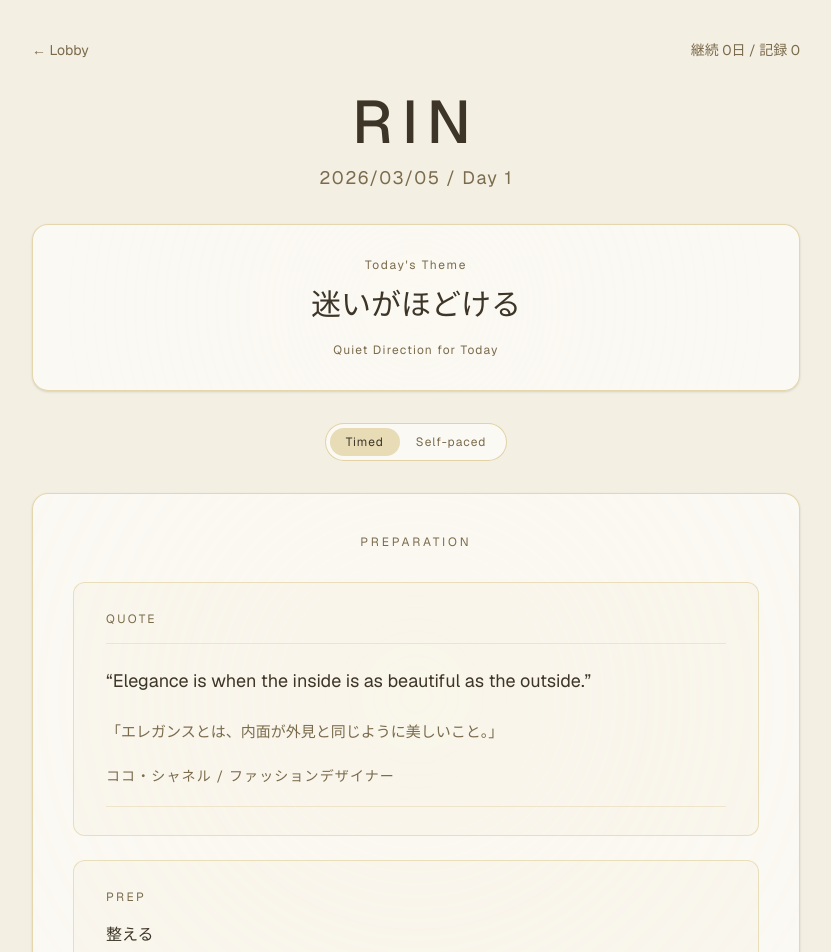
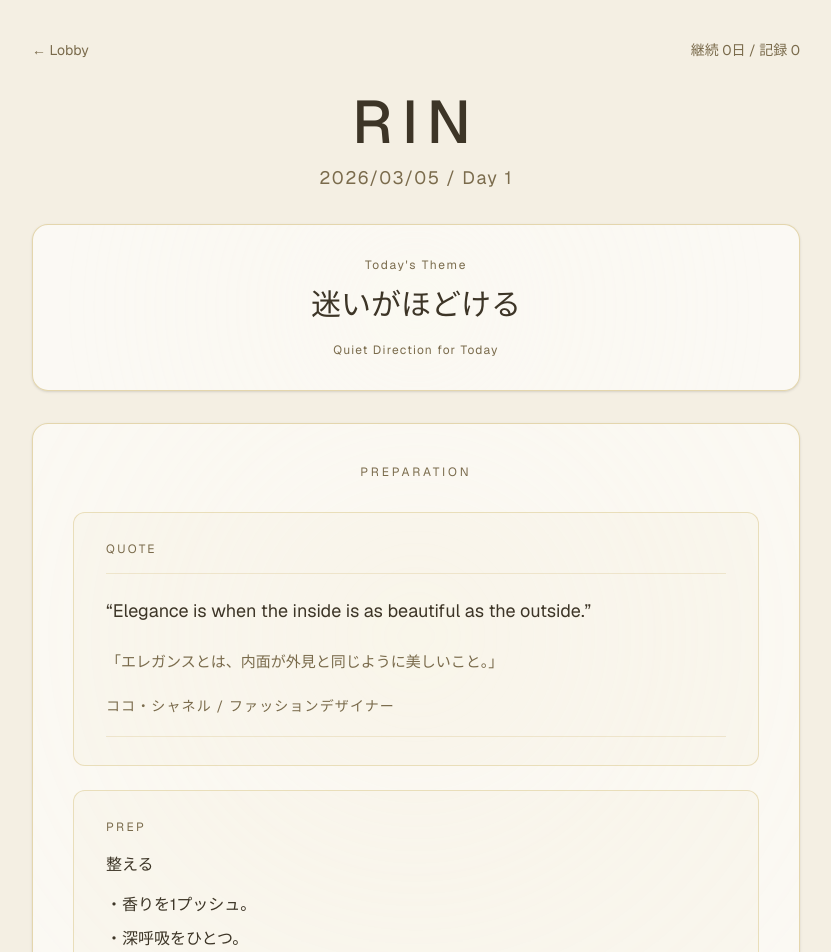
Before and after one commit to naturalpeopleinfo-blip/rin, a Next.js app: page /ritual in a window 1280 px wide. Shown: the top 952 px of the page, without its empty margins (224-1055 px from the left). Built offline with nearby package versions, Linux system fonts and the light colour scheme.

Commit message:
Refine ritual UI, add pause/reset and hourglass progress

```diff
--- a/app/globals.css
+++ b/app/globals.css
@@ -263,27 +263,128 @@ body {
     inset 0 1px 0 rgba(255, 252, 244, 0.5);
 }
 
+@keyframes rin-hourglass-flow {
+  0% {
+    filter: saturate(1) brightness(1);
+  }
+  50% {
+    filter: saturate(1.04) brightness(1.04);
+  }
+  100% {
+    filter: saturate(1) brightness(1);
+  }
+}
+
+.rin-hourglass-pill {
+  position: relative;
+  width: 20px;
+  height: 112px;
+  border-radius: 999px;
+  border: 1px solid color-mix(in srgb, var(--rin-gold) 64%, white);
+  background: linear-gradient(
+    180deg,
+    rgba(255, 253, 246, 0.82) 0%,
+    rgba(247, 239, 214, 0.3) 48%,
+    rgba(255, 253, 246, 0.72) 100%
+  );
+  box-shadow:
+    inset 0 0 0 1px rgba(255, 251, 238, 0.42),
+    0 8px 16px rgba(61, 53, 39, 0.08);
+  overflow: hidden;
+}
+
+.rin-hourglass-chamber {
+  position: absolute;
+  left: 2px;
+  right: 2px;
+  height: calc(50% - 5px);
+  overflow: hidden;
+}
+
+.rin-hourglass-top {
+  top: 2px;
+  border-radius: 999px 999px 8px 8px;
+}
+
+.rin-hourglass-bottom {
+  bottom: 2px;
+  border-radius: 8px 8px 999px 999px;
+}
+
+.rin-hourglass-neck {
+  position: absolute;
+  left: 4px;
+  right: 4px;
+  top: calc(50% - 2px);
+  height: 4px;
+  border-radius: 999px;
+  background: linear-gradient(
+    90deg,
+    rgba(238, 222, 178, 0.12) 0%,
+    rgba(232, 212, 160, 0.44) 50%,
+    rgba(238, 222, 178, 0.12) 100%
+  );
+  filter: blur(0.2px);
+}
+
+.rin-hourglass-liquid {
+  position: absolute;
+  left: 0;
+  right: 0;
+  bottom: 0;
+  border-radius: inherit;
+  background: linear-gradient(
+    180deg,
+    rgba(243, 227, 183, 0.18) 0%,
+    rgba(225, 199, 136, 0.58) 60%,
+    rgba(203, 172, 98, 0.56) 100%
+  );
+  box-shadow:
+    inset 0 1px 0 rgba(255, 250, 238, 0.3),
+    0 0 8px rgba(212, 190, 125, 0.22);
+  transition: height 520ms cubic-bezier(0.16, 1, 0.3, 1);
+}
+
+.rin-hourglass-flow {
+  animation: rin-hourglass-flow 3.2s ease-in-out infinite;
+}
+
 @keyframes rin-countdown-pop {
   0% {
     opacity: 0;
-    transform: scale(0.9);
+    transform: scale(0.98);
   }
-  20% {
+  25% {
     opacity: 1;
+    transform: scale(1.02);
+  }
+  72% {
+    opacity: 0.92;
     transform: scale(1);
-  }
-  80% {
-    opacity: 1;
-    transform: scale(1.03);
   }
   100% {
     opacity: 0;
-    transform: scale(0.94);
+    transform: scale(1);
   }
 }
 
 .rin-countdown-pop {
-  animation: rin-countdown-pop 920ms cubic-bezier(0.16, 1, 0.3, 1) forwards;
+  animation: rin-countdown-pop 820ms cubic-bezier(0.16, 1, 0.3, 1) forwards;
+}
+
+@keyframes rin-timer-settle {
+  0% {
+    opacity: 0.75;
+    transform: translateY(2px);
+  }
+  100% {
+    opacity: 1;
+    transform: translateY(0);
+  }
+}
+
+.rin-timer-settle {
+  animation: rin-timer-settle 420ms ease-out;
 }
 
 @media (prefers-reduced-motion: reduce) {
@@ -310,9 +411,21 @@ body {
     transition: none;
   }
 
+  .rin-hourglass-liquid {
+    transition: none;
+  }
+
+  .rin-hourglass-flow {
+    animation: none;
+  }
+
   .rin-countdown-pop {
     animation: none;
     opacity: 1;
     transform: none;
   }
+
+  .rin-timer-settle {
+    animation: none;
+  }
 }
--- a/app/ritual/page.tsx
+++ b/app/ritual/page.tsx
@@ -57,7 +57,6 @@ const INTRO_QUOTE = {
   author: "ココ・シャネル",
   role: "ファッションデザイナー",
 } as const;
-type RitualMode = "timed" | "self";
 
 function pickRandomMessage(): string {
   return COMPLETION_MESSAGES[
@@ -85,9 +84,8 @@ export default function RitualPage() {
   const [progress, setProgress] = useState<Progress>(() => loadProgress());
   const [timer, setTimer] = useState(TOTAL_SECONDS);
   const [running, setRunning] = useState(false);
+  const [paused, setPaused] = useState(false);
   const [showPreparation, setShowPreparation] = useState(true);
-  const [mode, setMode] = useState<RitualMode>("timed");
-  const [selfStepIndex, setSelfStepIndex] = useState(0);
   const [countdownValue, setCountdownValue] = useState<number | null>(null);
   const [day, setDay] = useState(() => loadDay());
   const [todaysTheme] = useState(
@@ -97,9 +95,11 @@ export default function RitualPage() {
   const [startCueVisible, setStartCueVisible] = useState(false);
   const [stepFlash, setStepFlash] = useState(false);
   const [resetting, setResetting] = useState(false);
+  const [timerSettling, setTimerSettling] = useState(false);
   const startCueFadeTimerRef = useRef<number | null>(null);
   const resetTimerRef = useRef<number | null>(null);
   const countdownTimerRef = useRef<number | null>(null);
+  const timerSettleRef = useRef<number | null>(null);
   const previousStepIndexRef = useRef<number | null>(null);
   const ritualCardRef = useRef<HTMLElement | null>(null);
 
@@ -115,21 +115,20 @@ export default function RitualPage() {
     return acc;
   }, []);
   const stepIndex = cumulativeDurations.findIndex((value) => elapsed < value);
-  const timedStepIndex = stepIndex === -1 ? STEPS.length - 1 : Math.max(stepIndex, 0);
-  const currentStepIndex = mode === "timed" ? timedStepIndex : selfStepIndex;
+  const currentStepIndex = stepIndex === -1 ? STEPS.length - 1 : Math.max(stepIndex, 0);
   const currentStepStartSeconds =
-    timedStepIndex === 0 ? 0 : cumulativeDurations[timedStepIndex - 1];
+    currentStepIndex === 0 ? 0 : cumulativeDurations[currentStepIndex - 1];
   const currentStepElapsed = Math.max(0, elapsed - currentStepStartSeconds);
-  const timedStepRemaining = Math.max(
+  const currentStepRemaining = Math.max(
     0,
-    STEP_DURATIONS[timedStepIndex] - currentStepElapsed,
+    STEP_DURATIONS[currentStepIndex] - currentStepElapsed,
   );
-  const progressPercent = ((currentStepIndex + 1) / STEPS.length) * 100;
-  const isDoneEnabled =
-    mode === "timed"
-      ? timer === 0 && !doneToday
-      : selfStepIndex === STEPS.length - 1 && !doneToday;
-  const isStartDisabled = controlsLocked || running || timer === 0;
+  const ritualProgressRatio = Math.min(1, Math.max(0, elapsed / TOTAL_SECONDS));
+  const topChamberPercent = (1 - ritualProgressRatio) * 100;
+  const bottomChamberPercent = ritualProgressRatio * 100;
+  const sessionLabel = paused ? "Paused" : running ? "In session" : "Ready";
+  const isDoneEnabled = timer === 0 && !doneToday;
+  const canManualNext = !controlsLocked && currentStepIndex < STEPS.length - 1 && timer > 0;
   const currentStep = STEPS[currentStepIndex];
   const rawNextStep = currentStepIndex < STEPS.length - 1 ? STEPS[currentStepIndex + 1] : null;
   const nextStep = rawNextStep ?? null;
@@ -189,6 +188,9 @@ export default function RitualPage() {
       if (countdownTimerRef.current !== null) {
         window.clearInterval(countdownTimerRef.current);
       }
+      if (timerSettleRef.current !== null) {
+        window.clearTimeout(timerSettleRef.current);
+      }
     };
   }, []);
 
@@ -213,7 +215,7 @@ export default function RitualPage() {
   const startWithCountdown = () => {
     clearCountdown();
     setRunning(false);
-    setCountdownValue(3);
+    setCountdownValue(5);
     countdownTimerRef.current = window.setInterval(() => {
       setCountdownValue((prev) => {
         if (prev === null) {
@@ -222,12 +224,20 @@ export default function RitualPage() {
         if (prev <= 1) {
           clearCountdown();
           setRunning(true);
+          setPaused(false);
           triggerStartCue();
+          setTimerSettling(true);
+          if (timerSettleRef.current !== null) {
+            window.clearTimeout(timerSettleRef.current);
+          }
+          timerSettleRef.current = window.setTimeout(() => {
+            setTimerSettling(false);
+          }, 460);
           return null;
         }
         return prev - 1;
       });
-    }, 1000);
+    }, 850);
   };
 
   const handleComplete = () => {
@@ -251,34 +261,41 @@ export default function RitualPage() {
     setCompletionMessage(pickRandomMessage());
   };
 
-  const handleModeChange = (nextMode: RitualMode) => {
-    if (nextMode === mode) {
-      return;
-    }
-    clearCountdown();
-    setMode(nextMode);
-    setRunning(false);
-    setTimer(TOTAL_SECONDS);
-    setSelfStepIndex(0);
-  };
-
   const handleBeginRitual = () => {
     setShowPreparation(false);
     startWithCountdown();
   };
 
-  const handleSelfPacedNext = () => {
-    if (mode !== "self") {
+  const handlePause = () => {
+    if (!running) {
       return;
     }
-    setSelfStepIndex((prev) => Math.min(prev + 1, STEPS.length - 1));
+    setRunning(false);
+    setPaused(true);
+  };
+
+  const handleResume = () => {
+    if (running || timer === 0) {
+      return;
+    }
+    setRunning(true);
+    setPaused(false);
+  };
+
+  const handleNextStep = () => {
+    if (!canManualNext) {
+      return;
+    }
+    const nextElapsed = cumulativeDurations[currentStepIndex];
+    setTimer(Math.max(0, TOTAL_SECONDS - nextElapsed));
   };
 
   const handleReset = () => {
     clearCountdown();
     setRunning(false);
+    setPaused(false);
+    setTimerSettling(false);
     setTimer(TOTAL_SECONDS);
-    setSelfStepIndex(0);
     setResetting(true);
     if (resetTimerRef.current !== null) {
       window.clearTimeout(resetTimerRef.current);
@@ -318,35 +335,6 @@ export default function RitualPage() {
           </p>
         </section>
 
-        <section className="flex justify-center">
-          <div className="inline-flex rounded-full border border-[var(--rin-gold)]/65 bg-white/60 p-1">
-            <button
-              type="button"
-              onClick={() => handleModeChange("timed")}
-              disabled={controlsLocked}
-              className={`rounded-full px-4 py-1.5 text-xs tracking-[0.08em] transition ${
-                mode === "timed"
-                  ? "bg-[var(--rin-gold-soft)] text-[var(--rin-text)]"
-                  : "text-[var(--rin-muted)] hover:bg-[var(--rin-gold-soft)]/45"
-              } disabled:opacity-50`}
-            >
-              Timed
-            </button>
-            <button
-              type="button"
-              onClick={() => handleModeChange("self")}
-              disabled={controlsLocked}
-              className={`rounded-full px-4 py-1.5 text-xs tracking-[0.08em] transition ${
-                mode === "self"
-                  ? "bg-[var(--rin-gold-soft)] text-[var(--rin-text)]"
-                  : "text-[var(--rin-muted)] hover:bg-[var(--rin-gold-soft)]/45"
-              } disabled:opacity-50`}
-            >
-              Self-paced
-            </button>
-          </div>
-        </section>
-
         {showPreparation ? (
           <section className="rin-prep-bloom relative overflow-hidden rounded-2xl border border-[var(--rin-gold)]/60 bg-white/60 p-8 shadow-sm md:p-10">
             <p className="text-center text-xs uppercase tracking-[0.24em] text-[var(--rin-muted)]">
@@ -377,11 +365,12 @@ export default function RitualPage() {
               <p className="mt-4 text-base leading-[1.8] text-[var(--rin-text)]">
                 整える
               </p>
-              <p className="mt-3 text-sm leading-[1.95] text-[var(--rin-text)] md:text-base">
-                香りをひと吹き。手元に置いて、深呼吸をひとつ。
-              </p>
-              <p className="mt-3 text-sm leading-relaxed text-[var(--rin-muted)] md:text-base">
-                香水でも、お茶でも、あなたの落ち着くものを。
+              <ul className="mt-3 space-y-2 text-sm leading-relaxed text-[var(--rin-text)] md:text-base">
+                <li>・香りを1プッシュ。</li>
+                <li>・深呼吸をひとつ。</li>
+              </ul>
+              <p className="mt-4 text-sm leading-relaxed text-[var(--rin-muted)] md:text-base">
+                香水でも、お茶でも、あなたの落ち着くものをそっと手元に。
               </p>
             </div>
 
@@ -403,7 +392,7 @@ export default function RitualPage() {
           <>
             <section
               className={`rin-ritual-card relative overflow-hidden rounded-2xl border border-[var(--rin-gold)]/60 bg-white/60 p-8 text-center transition-[box-shadow,opacity,transform,filter] duration-500 ${
-                running
+                running && !controlsLocked
                   ? "shadow-[0_14px_30px_rgba(61,53,39,0.12)]"
                   : "shadow-sm"
               } ${resetting ? "rin-resetting" : ""}`}
@@ -414,67 +403,63 @@ export default function RitualPage() {
                   <span className="rin-imagine-bloom-haze" />
                 </div>
               ) : null}
-              <p className="mt-3 text-6xl font-semibold tabular-nums transition-all duration-500" data-resettable>
+              <div className="relative mt-3" data-resettable>
+                {controlsLocked ? (
+                  <div className="pointer-events-none absolute inset-0 z-20 flex items-start justify-center">
+                    <p
+                      key={countdownValue}
+                      className="rin-countdown-pop text-[4.1rem] font-semibold tracking-[0.12em] text-[var(--rin-text)] md:text-[4.6rem]"
+                    >
+                      {countdownValue}
+                    </p>
+                  </div>
+                ) : null}
+                <p
+                  className={`text-6xl font-semibold tabular-nums transition-all duration-500 ${
+                    timerSettling ? "rin-timer-settle" : ""
+                  }`}
+                >
                   {formatTimer(timer)}
                 </p>
+              </div>
               <p className="mt-2 text-sm tracking-[0.08em] text-[var(--rin-muted)] transition-all duration-500" data-resettable>
-                {mode === "timed" ? (
-                  <>
-                    Step {currentStepIndex + 1}/{STEPS.length} ·{" "}
+                {sessionLabel} ·{" "}
                 <span className="font-medium text-[var(--rin-text)]">
-                      {formatTimer(timedStepRemaining)}
+                  {formatTimer(currentStepRemaining)}
                 </span>
-                  </>
-                ) : (
-                  <>
-                    Step {currentStepIndex + 1}/{STEPS.length} · 目安残り{" "}
-                    <span className="font-medium text-[var(--rin-text)]">
-                      {formatTimer(timer)}
-                    </span>
-                  </>
-                )}
               </p>
               <p
                 className={`mt-2 min-h-[1rem] text-xs tracking-[0.08em] text-[var(--rin-muted)] transition-opacity duration-500 ${
-                  startCueVisible ? "opacity-100" : "opacity-0"
+                  startCueVisible || (paused && !controlsLocked) ? "opacity-100" : "opacity-0"
                 }`}
               >
-                今から3分。“私”に戻る。
+                {paused && !controlsLocked ? "Paused" : "今から3分。“私”に戻る。"}
               </p>
-              <div className="mt-5">
+              <div className="mt-6 flex justify-center" data-resettable>
+                <div className="rin-hourglass-pill">
+                  <div className="rin-hourglass-chamber rin-hourglass-top">
                     <div
-                  className="h-[12px] w-full rounded-full shadow-inner shadow-[color:rgba(61,53,39,0.14)] transition-all duration-500"
-                  data-resettable
-                  style={{
-                    background:
-                      "linear-gradient(180deg, rgba(255,255,255,0.3) 0%, color-mix(in srgb, var(--rin-gold-soft) 80%, transparent) 56%, color-mix(in srgb, var(--rin-gold-soft) 90%, transparent) 100%)",
-                  }}
-                >
+                      className={`rin-hourglass-liquid ${running ? "rin-hourglass-flow" : ""}`}
+                      style={{ height: `${topChamberPercent}%` }}
+                    />
+                  </div>
+                  <div className="rin-hourglass-neck" />
+                  <div className="rin-hourglass-chamber rin-hourglass-bottom">
                     <div
-                    className="relative h-full overflow-hidden rounded-full transition-[width] duration-300 ease-in-out"
-                    style={{
-                      width: `${progressPercent}%`,
-                      background:
-                        "linear-gradient(90deg, color-mix(in srgb, var(--rin-gold-soft) 38%, white) 0%, var(--rin-gold) 52%, color-mix(in srgb, var(--rin-gold) 82%, #b89c53) 100%)",
-                      boxShadow: "0 0 10px rgba(212, 190, 125, 0.18)",
-                    }}
-                  >
-                    <span className="rin-progress-topline" />
-                    {running ? <span className="rin-progress-glow" /> : null}
+                      className={`rin-hourglass-liquid ${running ? "rin-hourglass-flow" : ""}`}
+                      style={{ height: `${bottomChamberPercent}%` }}
+                    />
                   </div>
                 </div>
-                <p className="mt-2 text-center text-xs tracking-[0.08em] text-[var(--rin-muted)]">
-                  {currentStepIndex + 1} / {STEPS.length}
-                </p>
               </div>
-              <div className="mt-6 flex justify-center gap-3">
+              <div className="mt-7 flex justify-center gap-3">
                 <button
                   type="button"
-                  onClick={startWithCountdown}
-                  disabled={isStartDisabled}
+                  onClick={running ? handlePause : handleResume}
+                  disabled={controlsLocked || timer === 0}
                   className="rounded-full border border-[var(--rin-gold)] bg-[var(--rin-gold-soft)] px-6 py-2 transition-all duration-300 disabled:cursor-not-allowed disabled:bg-[var(--rin-gold-soft)]/55 disabled:text-[var(--rin-muted)] disabled:shadow-none"
                 >
-                  {running ? "Running" : "Start"}
+                  {running ? "Pause" : "Resume"}
                 </button>
                 <button
                   type="button"
@@ -484,18 +469,14 @@ export default function RitualPage() {
                 >
                   Reset
                 </button>
-                {mode === "self" ? (
                 <button
                   type="button"
-                    onClick={handleSelfPacedNext}
-                    disabled={
-                      controlsLocked || !running || selfStepIndex === STEPS.length - 1
-                    }
-                    className="rounded-full border border-[var(--rin-gold)] px-6 py-2 transition-colors duration-300 disabled:cursor-not-allowed disabled:opacity-50"
+                  onClick={handleNextStep}
+                  disabled={!canManualNext}
+                  className="rounded-full border border-[var(--rin-gold)]/70 px-4 py-1.5 text-xs tracking-[0.08em] text-[var(--rin-muted)] transition-colors duration-300 disabled:cursor-not-allowed disabled:opacity-45"
                 >
                   Next
                 </button>
-                ) : null}
               </div>
 
               <div
@@ -507,7 +488,7 @@ export default function RitualPage() {
                 data-resettable
               >
                 <p className="text-xs tracking-[0.18em] text-[var(--rin-muted)]">
-                  STEP {currentStepIndex + 1}/{STEPS.length} · {currentStep.title}
+                  {currentStep.title}
                 </p>
                 <p className="mt-3 whitespace-pre-line text-sm font-medium text-[var(--rin-text)] md:text-base">
                   {currentStep.instruction}
@@ -524,6 +505,9 @@ export default function RitualPage() {
                 </div>
               ) : null}
               <div className="mt-8 flex flex-col items-center gap-3 pb-2">
+                <p className="text-[11px] tracking-[0.14em] text-[var(--rin-muted)]/85">
+                  {currentStepIndex + 1}/{STEPS.length}
+                </p>
                 <button
                   type="button"
                   onClick={handleComplete}
@@ -546,13 +530,6 @@ export default function RitualPage() {
           </>
         )}
       </div>
-      {controlsLocked ? (
-        <div className="fixed inset-0 z-50 flex items-center justify-center bg-[color:rgba(244,239,227,0.72)] backdrop-blur-[1.5px]">
-          <p className="rin-countdown-pop text-7xl font-semibold tracking-[0.14em] text-[var(--rin-text)] md:text-8xl">
-            {countdownValue}
-          </p>
-        </div>
-      ) : null}
     </main>
   );
 }
```
Lines whose indentation alone changed are shown as unchanged.
